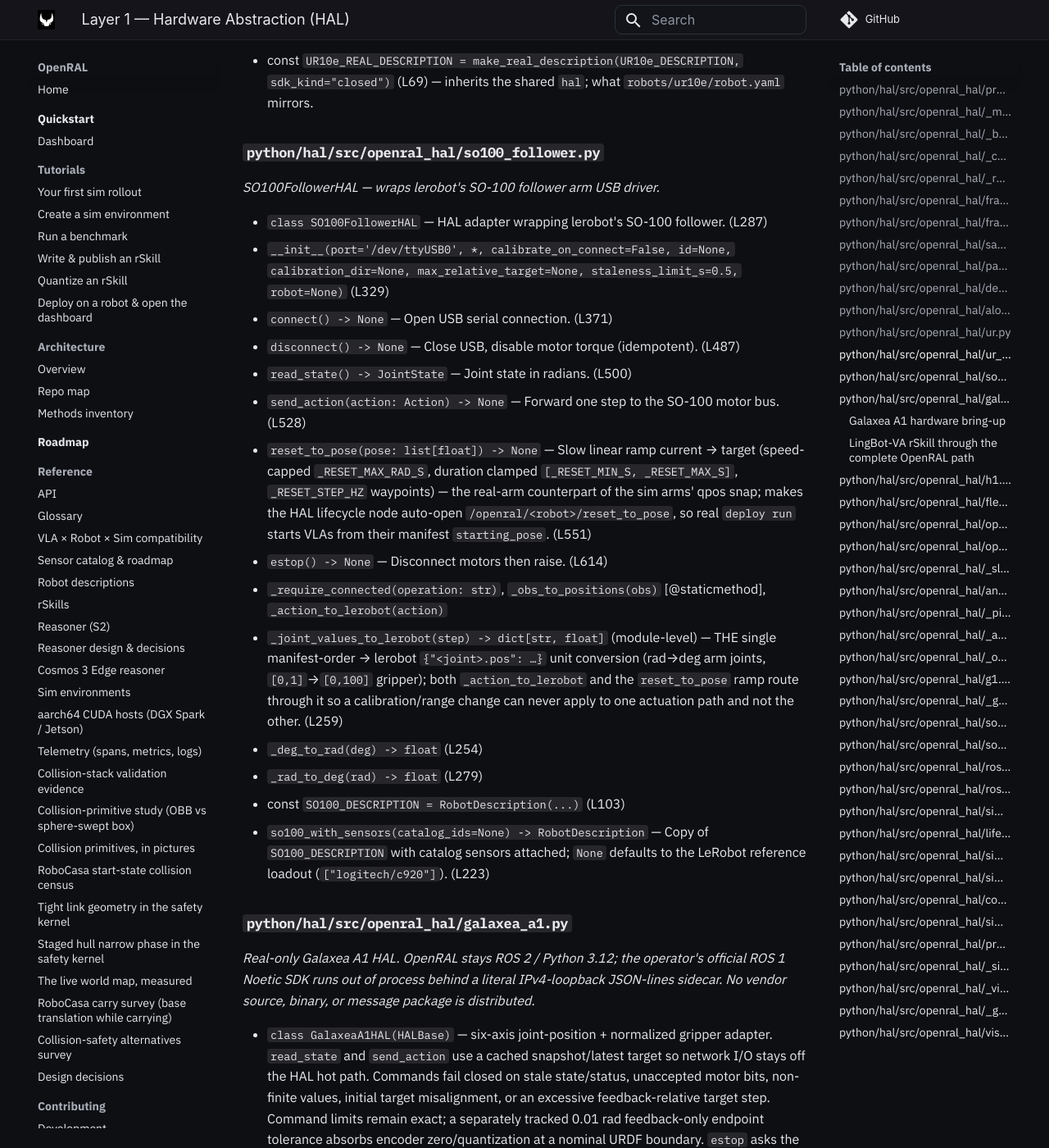
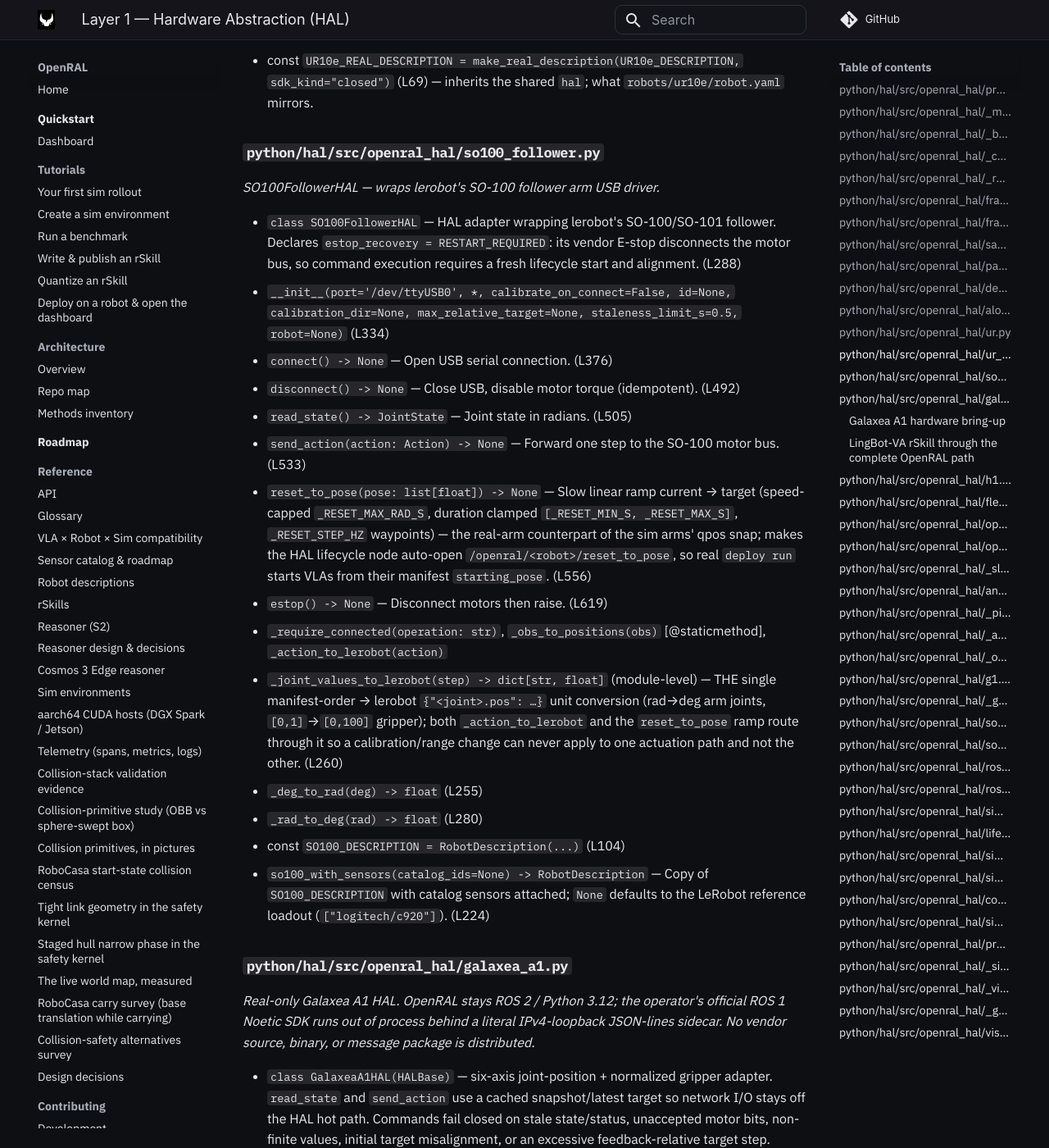
Before and after one commit to OpenRAL/openral, an MkDocs documentation site: the page built from docs/methods/01-hal.md, in a window 1280 px wide and 1400 px high, scrolled down 12633 px. Shown: the whole window at 82% size. Built offline with MkDocs 1.6.1 and Material for MkDocs 9.7.7, drawn with Linux system fonts in a browser that asks for light colours; comment, search, counter and statistics services are not loaded.

Commit message:
fix(hal): route SO-101 lifecycle E-stop to motor disconnect
Signed-off-by: Adrian <adrianllopart@gmail.com>

```diff
--- a/docs/methods/01-hal.md
+++ b/docs/methods/01-hal.md
@@ -177,20 +177,20 @@ _Real-hardware HAL adapters for UR5e / UR10e via `ros2_control` + `ur_robot_driv
 ### `python/hal/src/openral_hal/so100_follower.py`
 _SO100FollowerHAL — wraps lerobot's SO-100 follower arm USB driver._
 
-- `class SO100FollowerHAL` — HAL adapter wrapping lerobot's SO-100 follower. (L287)
-  - `__init__(port='/dev/ttyUSB0', *, calibrate_on_connect=False, id=None, calibration_dir=None, max_relative_target=None, staleness_limit_s=0.5, robot=None)` (L329)
-  - `connect() -> None` — Open USB serial connection. (L371)
-  - `disconnect() -> None` — Close USB, disable motor torque (idempotent). (L487)
-  - `read_state() -> JointState` — Joint state in radians. (L500)
-  - `send_action(action: Action) -> None` — Forward one step to the SO-100 motor bus. (L528)
-  - `reset_to_pose(pose: list[float]) -> None` — Slow linear ramp current → target (speed-capped `_RESET_MAX_RAD_S`, duration clamped `[_RESET_MIN_S, _RESET_MAX_S]`, `_RESET_STEP_HZ` waypoints) — the real-arm counterpart of the sim arms' qpos snap; makes the HAL lifecycle node auto-open `/openral/<robot>/reset_to_pose`, so real `deploy run` starts VLAs from their manifest `starting_pose`. (L551)
-  - `estop() -> None` — Disconnect motors then raise. (L614)
+- `class SO100FollowerHAL` — HAL adapter wrapping lerobot's SO-100/SO-101 follower. Declares `estop_recovery = RESTART_REQUIRED`: its vendor E-stop disconnects the motor bus, so command execution requires a fresh lifecycle start and alignment. (L288)
+  - `__init__(port='/dev/ttyUSB0', *, calibrate_on_connect=False, id=None, calibration_dir=None, max_relative_target=None, staleness_limit_s=0.5, robot=None)` (L334)
+  - `connect() -> None` — Open USB serial connection. (L376)
+  - `disconnect() -> None` — Close USB, disable motor torque (idempotent). (L492)
+  - `read_state() -> JointState` — Joint state in radians. (L505)
+  - `send_action(action: Action) -> None` — Forward one step to the SO-100 motor bus. (L533)
+  - `reset_to_pose(pose: list[float]) -> None` — Slow linear ramp current → target (speed-capped `_RESET_MAX_RAD_S`, duration clamped `[_RESET_MIN_S, _RESET_MAX_S]`, `_RESET_STEP_HZ` waypoints) — the real-arm counterpart of the sim arms' qpos snap; makes the HAL lifecycle node auto-open `/openral/<robot>/reset_to_pose`, so real `deploy run` starts VLAs from their manifest `starting_pose`. (L556)
+  - `estop() -> None` — Disconnect motors then raise. (L619)
   - `_require_connected(operation: str)`, `_obs_to_positions(obs)` [@staticmethod], `_action_to_lerobot(action)`
-  - `_joint_values_to_lerobot(step) -> dict[str, float]` (module-level) — THE single manifest-order → lerobot `{"<joint>.pos": …}` unit conversion (rad→deg arm joints, `[0,1]`→`[0,100]` gripper); both `_action_to_lerobot` and the `reset_to_pose` ramp route through it so a calibration/range change can never apply to one actuation path and not the other. (L259)
-- `_deg_to_rad(deg) -> float` (L254)
-- `_rad_to_deg(rad) -> float` (L279)
-- const `SO100_DESCRIPTION = RobotDescription(...)` (L103)
-- `so100_with_sensors(catalog_ids=None) -> RobotDescription` — Copy of `SO100_DESCRIPTION` with catalog sensors attached; `None` defaults to the LeRobot reference loadout (`["logitech/c920"]`). (L223)
+  - `_joint_values_to_lerobot(step) -> dict[str, float]` (module-level) — THE single manifest-order → lerobot `{"<joint>.pos": …}` unit conversion (rad→deg arm joints, `[0,1]`→`[0,100]` gripper); both `_action_to_lerobot` and the `reset_to_pose` ramp route through it so a calibration/range change can never apply to one actuation path and not the other. (L260)
+- `_deg_to_rad(deg) -> float` (L255)
+- `_rad_to_deg(rad) -> float` (L280)
+- const `SO100_DESCRIPTION = RobotDescription(...)` (L104)
+- `so100_with_sensors(catalog_ids=None) -> RobotDescription` — Copy of `SO100_DESCRIPTION` with catalog sensors attached; `None` defaults to the LeRobot reference loadout (`["logitech/c920"]`). (L224)
 
 ### `python/hal/src/openral_hal/galaxea_a1.py`
 _Real-only Galaxea A1 HAL. OpenRAL stays ROS 2 / Python 3.12; the operator's
```
Also changed, not shown: docs/methods/12-tests-hil.md (+5 -4 lines), robots/so101_follower/README.md (+3 -2 lines), 4 other files.
